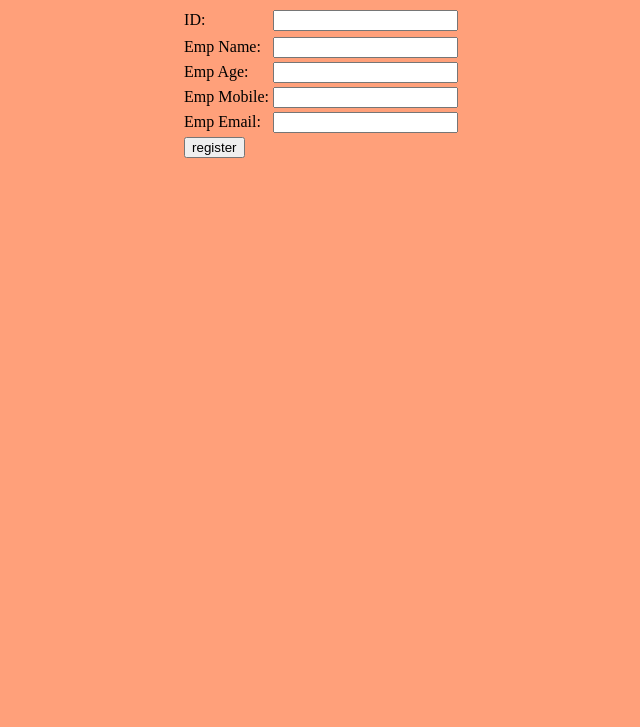
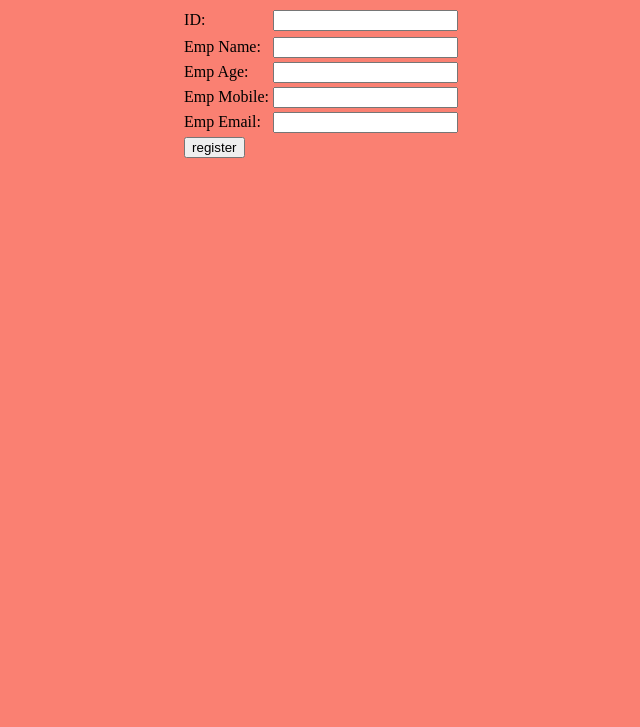
Before and after one commit to codebyparamjeet/ValidationApp, a plain HTML site: page WebContent/index.html in a window 1280 px wide. Shown: the part 73-800 px from the top of the page, without its empty margins (319-959 px from the left). Drawn offline with Linux system fonts and the light colour scheme.

Commit message:
little change

```diff
--- a/WebContent/index.html
+++ b/WebContent/index.html
@@ -4,7 +4,7 @@
 <meta charset="ISO-8859-1">
 <title>Insert title here</title>
 </head>
-<body bgcolor='LightSalmon'>
+<body bgcolor='Salmon'>
 
 	<center>
 
```
